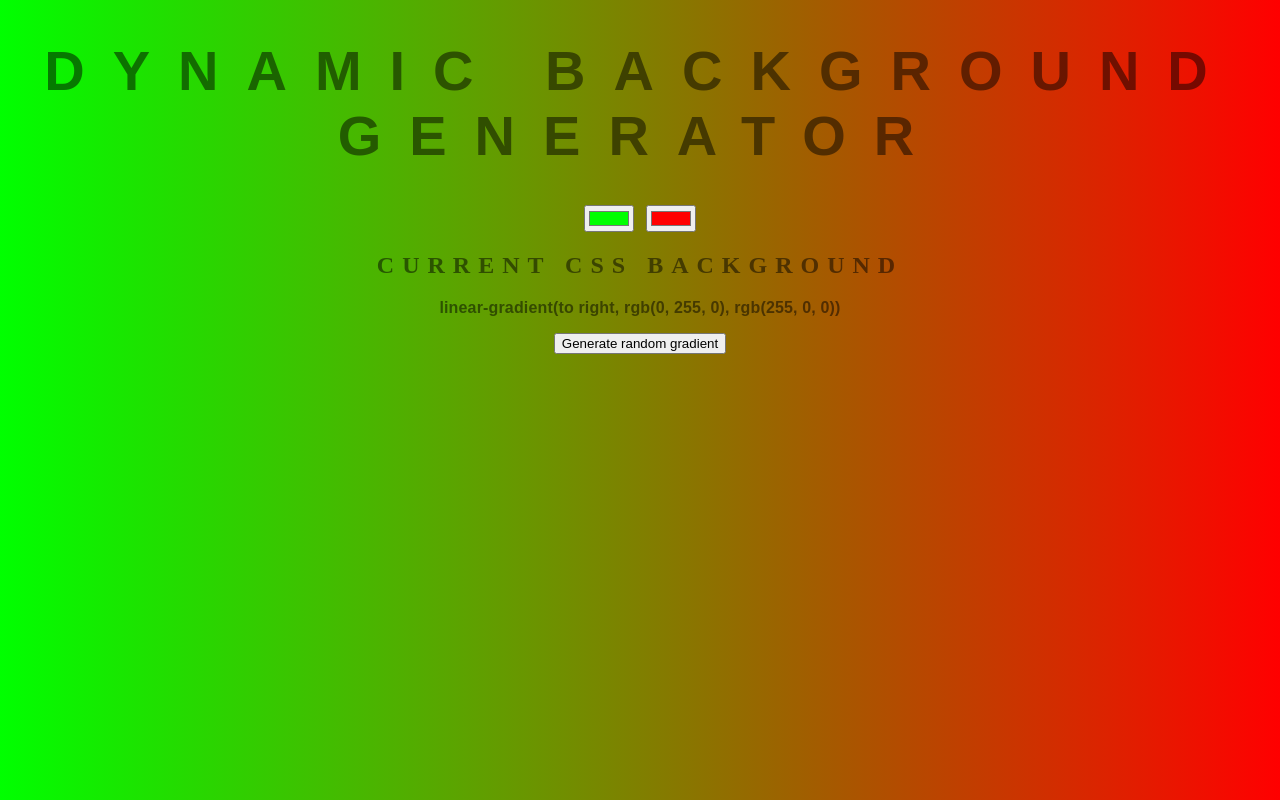
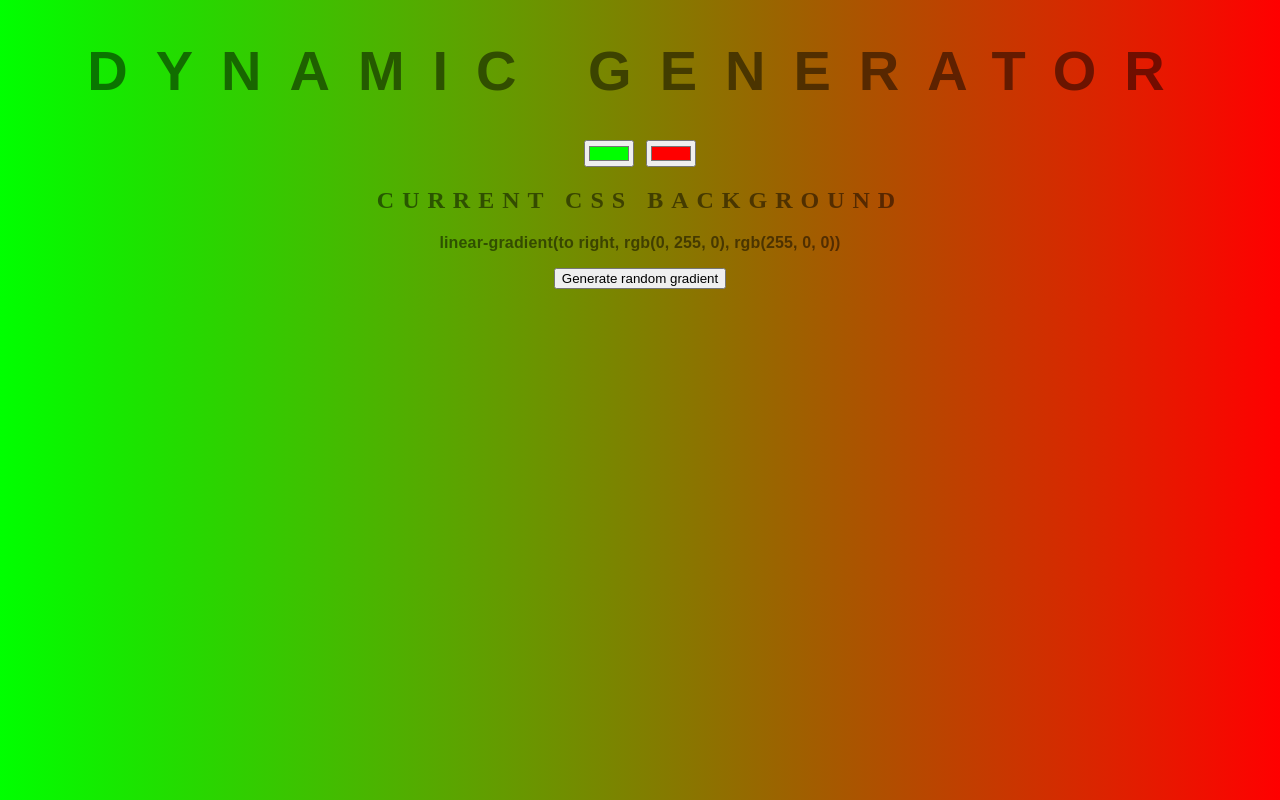
Before and after one commit to lsherman2/background-generator, a plain HTML site: page index.html in a window 1280 px wide. Drawn offline with Linux system fonts and the light colour scheme.

Commit message:
Changed title again

```diff
--- a/index.html
+++ b/index.html
@@ -5,7 +5,7 @@
 	<link rel="stylesheet" type="text/css" href="style.css">
 </head>
 <body id="gradient">
-	<h1>Dynamic Background Generator</h1>
+	<h1>Dynamic Generator</h1>
 	<input class="color1" type="color" name="color1" value="#00ff00">
 	<input class="color2" type="color" name="color2" value="#ff0000">
 	<h2>Current CSS Background</h2>
```
